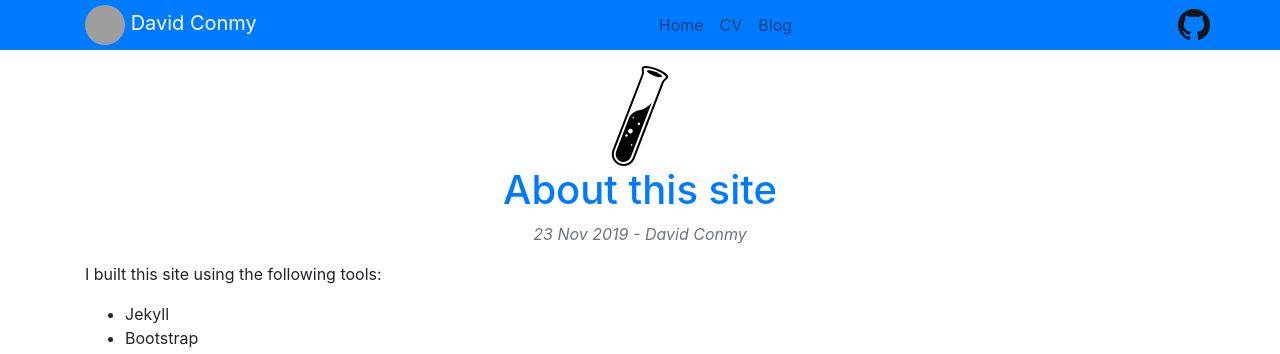
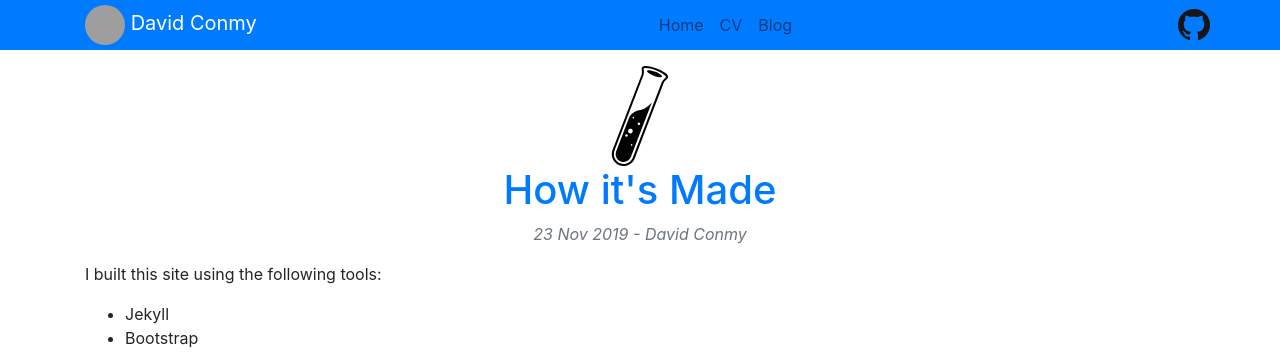
Before and after one commit to Conmy/Conmy.github.io, a Jekyll site: the page built from _posts/2019-11-23-about.md, in a window 1280 px wide. Shown: the top 354 px of the page. Built offline with Jekyll 4.4.1, drawn with Linux system fonts in a browser that asks for light colours; grey boxes are pictures that could not be loaded.

```diff
--- a/_posts/2019-11-23-about.md
+++ b/_posts/2019-11-23-about.md
@@ -1,12 +1,12 @@
 ---
 layout: post
 author: David Conmy
-title: About this site
+title: How it's Made
 title-image: /assets/images/svg/jekyll.svg
 title-image-alt: Jekyll Image
 title-image-height: 100px
 title-image-width: 100px
-excerpt_separator: <!--exerpt-->
+excerpt_separator: <!--excerpt-->
 categories:
 tags:
     - web
@@ -21,7 +21,7 @@ I built this site using the following tools:
 - Bootstrap
 - Gulp
 - Node
-<!--exerpt-->
+<!--excerpt-->
 
 My intention was to build a static website to host my resume along with posts on subjects that I care about.
 I wanted this to also be the landing page of my [personal domain](http://conmy.me).
```
Also changed, not shown: _posts/2019-11-22-first.md (+2 -2 lines).
